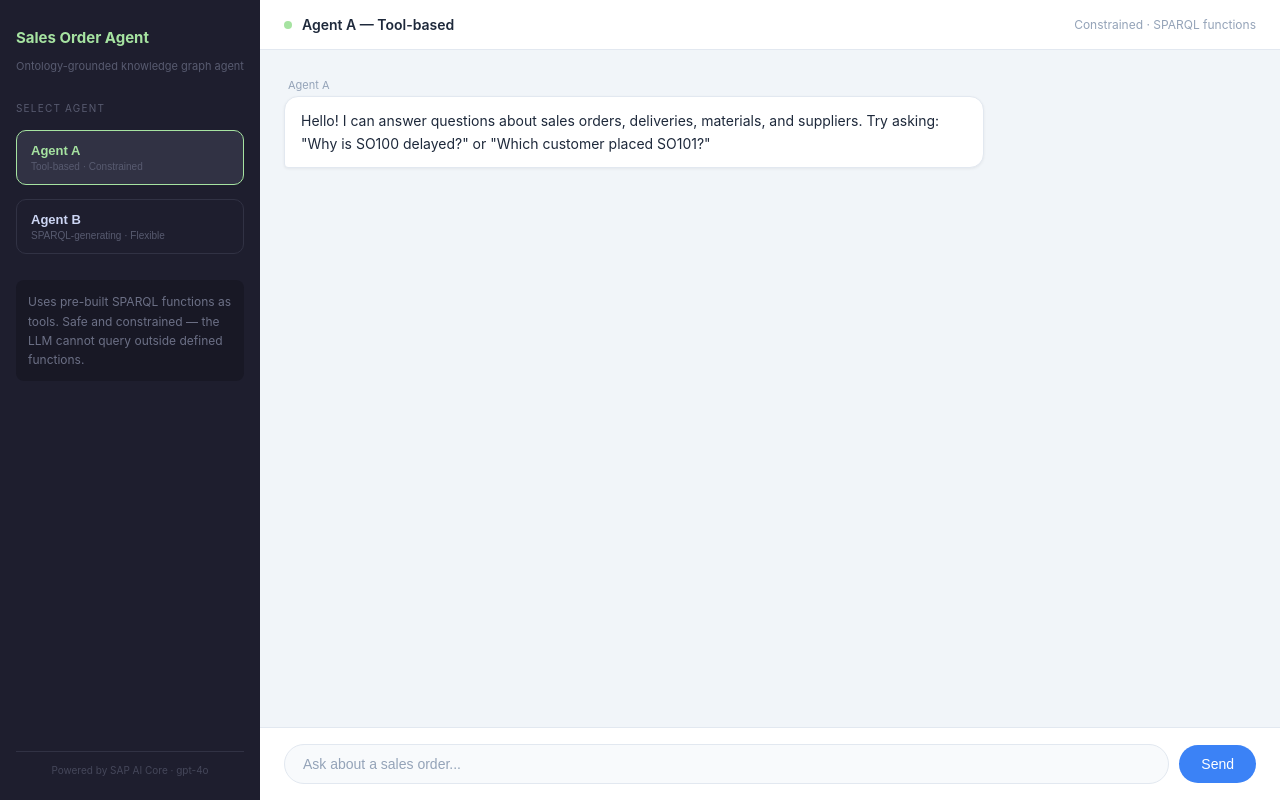
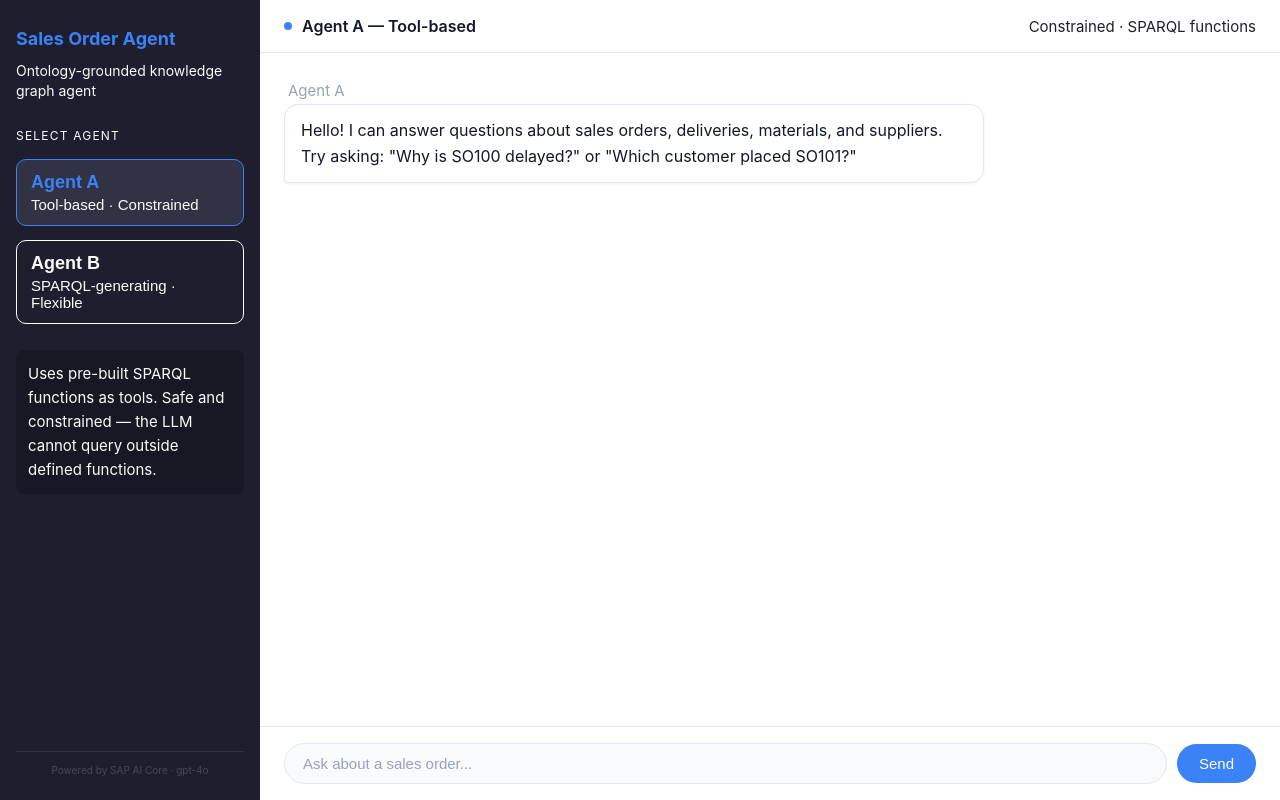
Before and after one commit to avinashvaidya09/ontology-grounded-sales-agent, a FastAPI app: page / in a window 1280 px wide. Run offline with FastAPI, Linux system fonts and the light colour scheme; parts of the project's set-up code (start-up, migrations or seed data) failed here and were passed over.

Commit message:
Updated Agent B prompt and improved UI

```diff
--- a/src/templates/index.html
+++ b/src/templates/index.html
@@ -11,7 +11,7 @@
       font-family: -apple-system, BlinkMacSystemFont, 'Segoe UI', Roboto, sans-serif;
       height: 100vh;
       display: flex;
-      background: #f1f5f9;
+      background: #ffffff;
     }
 
     /* ── Sidebar ── */
@@ -19,7 +19,7 @@
       width: 260px;
       min-width: 260px;
       background: #1e1e2e;
-      color: #cdd6f4;
+      color: #f6f7f9;
       display: flex;
       flex-direction: column;
       padding: 28px 16px 24px;
@@ -27,24 +27,24 @@
     }
 
     .sidebar-title {
-      font-size: 15px;
+      font-size: 18px;
       font-weight: 700;
-      color: #a6e3a1;
+      color: #3b82f6;
       margin-bottom: 4px;
     }
 
     .sidebar-subtitle {
-      font-size: 11px;
-      color: #585b70;
+      font-size: 14px;
+      color: #fbfbfb;
       margin-bottom: 20px;
       line-height: 1.4;
     }
 
     .section-label {
-      font-size: 10px;
+      font-size: 12px;
       text-transform: uppercase;
       letter-spacing: 1.2px;
-      color: #585b70;
+      color: #fbfbfb;
       margin-bottom: 8px;
     }
 
@@ -55,9 +55,9 @@
       padding: 12px 14px;
       margin-bottom: 6px;
       border-radius: 10px;
-      border: 1px solid #313244;
+      border: 1px solid #fbfbfb;
       background: transparent;
-      color: #cdd6f4;
+      color: #fbfbfb;
       cursor: pointer;
       text-align: left;
       transition: all 0.15s ease;
@@ -70,7 +70,7 @@
 
     .agent-btn.active {
       background: #313244;
-      border-color: #a6e3a1;
+      border-color: #3b82f6;
     }
 
     .agent-btn:disabled {
@@ -79,16 +79,16 @@
     }
 
     .agent-btn-title {
-      font-size: 13px;
+      font-size: 18px;
       font-weight: 600;
-      color: #cdd6f4;
+      color: #fbfbfb;
     }
 
-    .agent-btn.active .agent-btn-title { color: #a6e3a1; }
+    .agent-btn.active .agent-btn-title { color: #3b82f6; }
 
     .agent-btn-tag {
-      font-size: 10px;
-      color: #585b70;
+      font-size: 15px;
+      color: #fbfbfb;
       margin-top: 3px;
     }
 
@@ -97,8 +97,8 @@
       padding: 12px;
       background: #181825;
       border-radius: 8px;
-      font-size: 12px;
-      color: #6c7086;
+      font-size: 15px;
+      color: #fbfbfb;
       line-height: 1.6;
     }
 
@@ -133,18 +133,18 @@
       width: 8px;
       height: 8px;
       border-radius: 50%;
-      background: #a6e3a1;
+      background: #3b82f6;
     }
 
     .header-title {
-      font-size: 14px;
+      font-size: 16px;
       font-weight: 600;
-      color: #1e293b;
+      color: #111827;
     }
 
     .header-subtitle {
-      font-size: 12px;
-      color: #94a3b8;
+      font-size: 15px;
+      color: #1e1e2e;
       margin-left: auto;
     }
 
@@ -167,7 +167,7 @@
     .message.agent { align-self: flex-start; align-items: flex-start; }
 
     .message-label {
-      font-size: 11px;
+      font-size: 15px;
       color: #94a3b8;
       margin-bottom: 4px;
       padding: 0 4px;
@@ -176,7 +176,7 @@
     .bubble {
       padding: 12px 16px;
       border-radius: 14px;
-      font-size: 14px;
+      font-size: 16px;
       line-height: 1.65;
     }
 
@@ -188,7 +188,7 @@
 
     .agent .bubble {
       background: #fff;
-      color: #1e293b;
+      color: #111827;
       border: 1px solid #e2e8f0;
       border-bottom-left-radius: 4px;
       box-shadow: 0 1px 3px rgba(0,0,0,0.06);
@@ -233,8 +233,8 @@
       padding: 11px 18px;
       border-radius: 24px;
       border: 1px solid #e2e8f0;
-      font-size: 14px;
-      color: #1e293b;
+      font-size: 15px;
+      color: #111827;
       outline: none;
       background: #f8fafc;
       transition: border-color 0.15s, background 0.15s;
@@ -253,7 +253,7 @@
       color: #fff;
       border: none;
       border-radius: 24px;
-      font-size: 14px;
+      font-size: 15px;
       font-weight: 500;
       cursor: pointer;
       transition: background 0.15s;
```
Also changed, not shown: src/llm/llm_config.py (+28 -2 lines).
